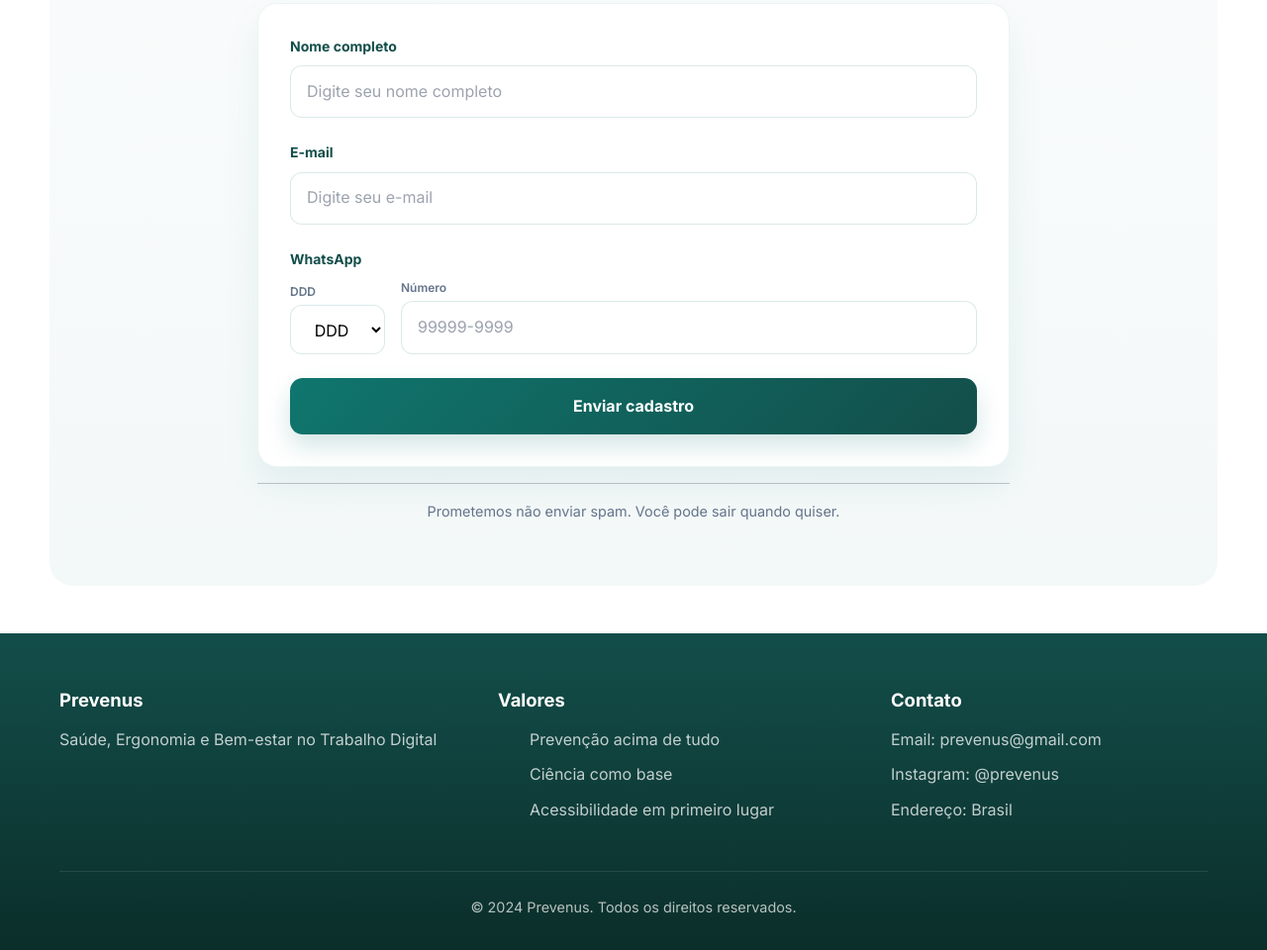
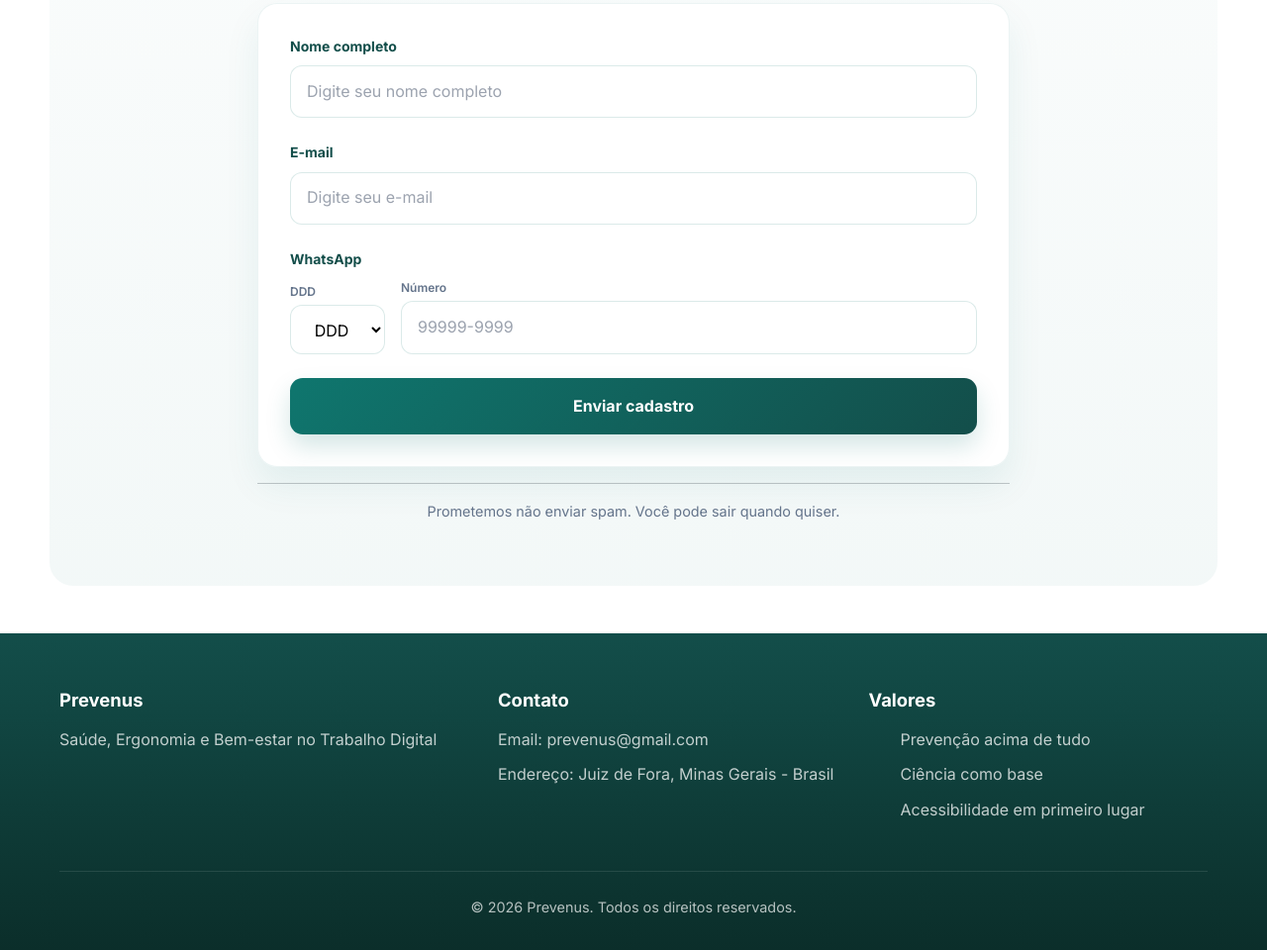
Before and after one commit to Ihbrazil/Prevenus-Vanilla, a plain HTML site: page index.html in a window 1280 px wide. Shown: the part 6626-7586 px from the top of the page at 99% size. Drawn offline with nearby package versions, Linux system fonts and the light colour scheme.

Commit message:
Update footer blog e index.html

```diff
--- a/index.html
+++ b/index.html
@@ -479,6 +479,11 @@
                     <p>Saúde, Ergonomia e Bem-estar no Trabalho Digital</p>
                 </div>
                 <div class="footer-section">
+                    <h3>Contato</h3>
+                    <p>Email: prevenus@gmail.com</p>
+                    <p>Endereço: Juiz de Fora, Minas Gerais - Brasil</p>
+                </div>
+                <div class="footer-section">
                     <h3>Valores</h3>
                     <ul>
                         <li>Prevenção acima de tudo</li>
@@ -486,15 +491,9 @@
                         <li>Acessibilidade em primeiro lugar</li>
                     </ul>
                 </div>
-                <div class="footer-section footer-section-contact">
-                    <h3>Contato</h3>
-                    <p>Email: prevenus@gmail.com</p>
-                    <p>Instagram: @prevenus</p>
-                    <p>Endereço: Brasil</p>
-                </div>
             </div>
             <div class="footer-bottom">
-                <p>&copy; 2024 Prevenus. Todos os direitos reservados.</p>
+                <p>&copy; 2026 Prevenus. Todos os direitos reservados.</p>
             </div>
         </div>
     </footer>
```
Also changed, not shown: blog.html (+3 -4 lines).
